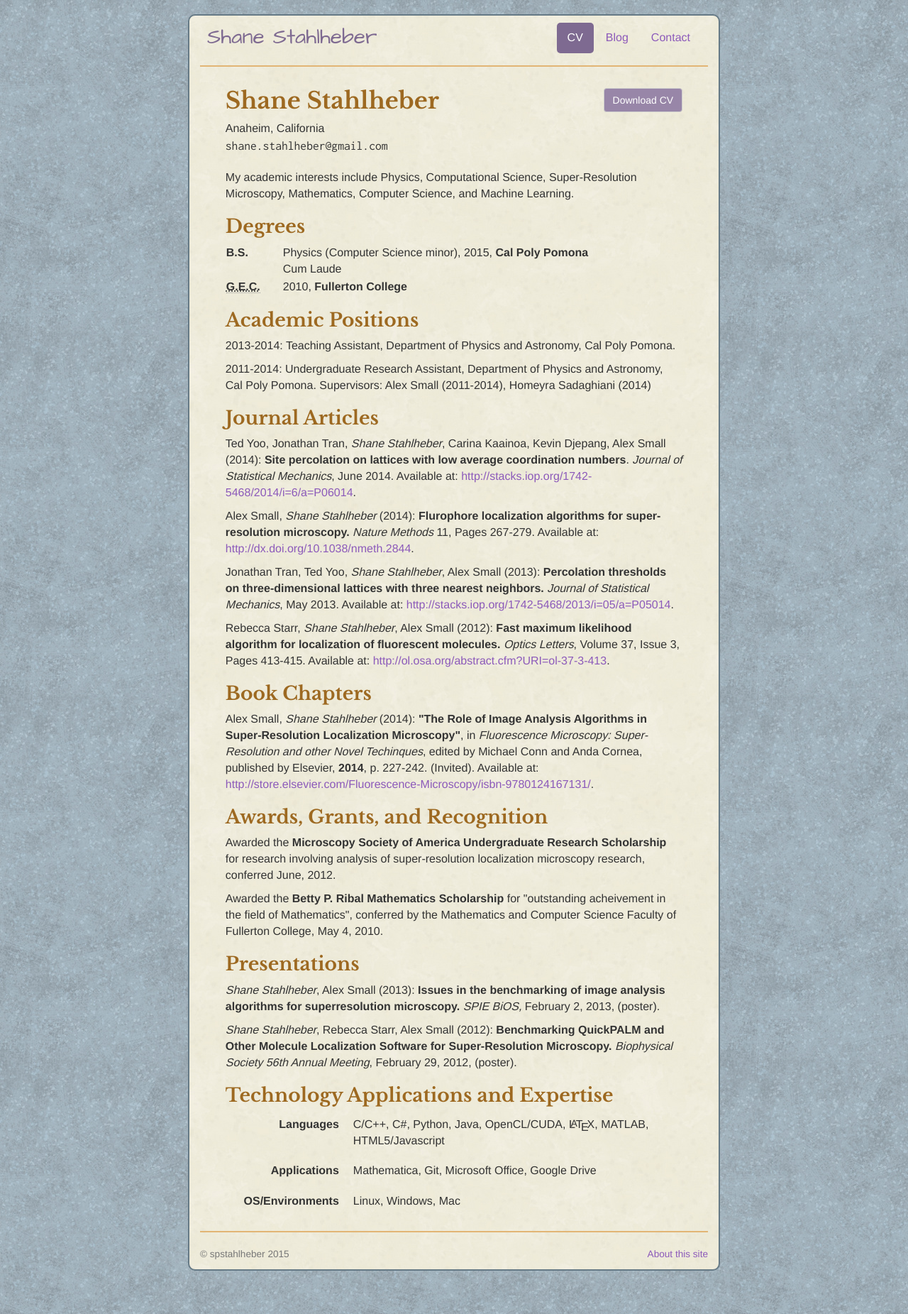
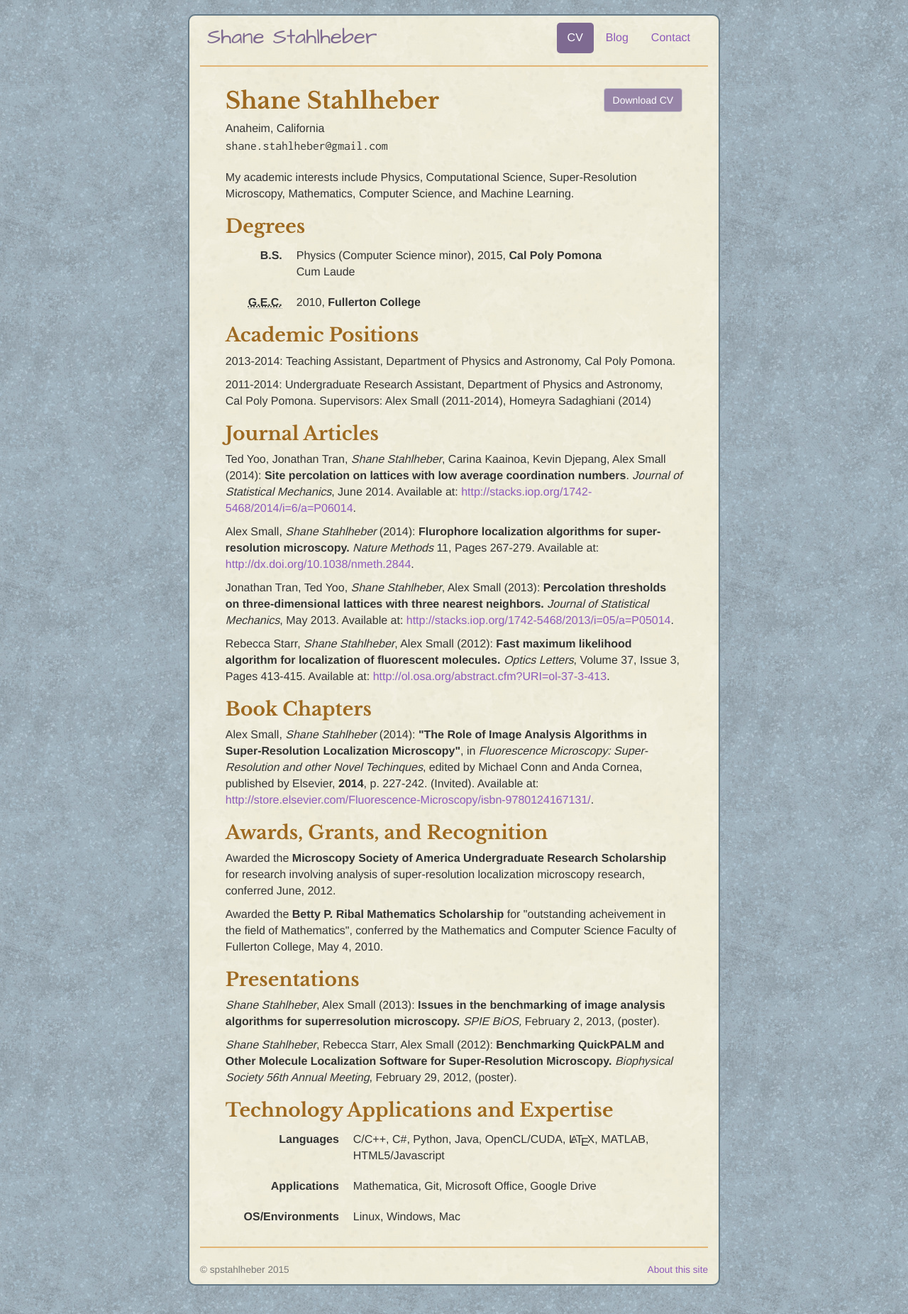
Before and after one commit to Fluorescing/fluorescing.github.io, a Jekyll site: the page built from cv/index.html, in a window 1280 px wide. Shown: the whole page at 71% size. Built offline with Jekyll 4.4.1, drawn with Linux system fonts in a browser that asks for light colours.

Commit message:
minor fixes and refactoring

```diff
--- a/_includes/head.html
+++ b/_includes/head.html
@@ -1,12 +1,12 @@
 <head>
 	<meta charset="utf-8">
-	<meta name="viewport" width="device-width, initial-scale=1.0">
+	<meta name="viewport" content="width=device-width, initial-scale=1.0">
 	<meta name="description" content="{{ page.description }}">
 	<meta name="author" content="Shane Stahlheber">
 	<!-- favicon
 	<link rel="shortcut icon" href="/img/ico/favicon.png">
 	-->
-	<title>{{ page.title }} | Shane Stahlheber | Physicist, Programmer, and Researcher.</title>
+	<title>{{ page.title }} | Shane Stahlheber | Physicist, Programmer, and Artist.</title>
 	<!-- styles -->
 	<link href="/css/bootstrap.css" rel="stylesheet">
 	<link href="/css/jumbotron-narrow.css" rel="stylesheet">
--- a/about/index.html
+++ b/about/index.html
@@ -11,7 +11,7 @@ description: Credits and information about the website spstahlheber.github.io, t
       <ul>
         <li>Based on the website jmcglone.github.io by Jonathan McGlone. <br>The original source can be found at: <a class="fixedwidth" href="https://github.com/jmcglone/jmcglone.github.io">https://github.com/jmcglone/jmcglone.github.io</a>.
         <li>Licensed under a <a rel="license" href="http://creativecommons.org/licenses/by/3.0/deed.en_US">Creative Commons Attribution 3.0 Unported License</a>. </li>
-        <li>Marked up with <a href="http://validator.w3.org/check?uri=http%3A%2F%2Fjmcglone.com%2F" title="HTML5 Validator">W3C validated HTML5</a></li>
+        <li>Marked up with <a href="https://validator.w3.org/nu/?doc=http%3A%2F%2Fwww.fluoresce.xyz" title="HTML5 Validator">W3C validated HTML5</a></li>
         <!--<li><a href="http://www.w3.org/TR/WCAG20/" title="WCAG 2.0">WCAG 2.0</a> compliant</li>-->
         <li><a href="http://alistapart.com/article/responsive-web-design" title="Responsive Web Design at A List Apart">Responsive</a> and compatible with a variety of devices</li>
         <li>Built with <a href="http://getbootstrap.com/" title="Bootstrap 3.0">Bootstrap 3.0</a></li>
--- a/css/style.scss
+++ b/css/style.scss
@@ -239,3 +239,11 @@ a:hover
     background: darken($adjacent-color, 10%);
     font-family: 'Arimo', Helvetica, sans-serif;
 }
+
+.cv-degrees dt {
+    width: 80px;
+}
+
+.cv-degrees dd {
+    margin-left: 100px;
+}
--- a/cv/index.html
+++ b/cv/index.html
@@ -8,7 +8,6 @@ blog: passive
 contact: passive
 description: Current CV for Shane Stahlheber, a Physicist, Programmer, and Researcher living and working in California.
 ---
-
 <style>
 .tex sub, .latex sub, .latex sup {
   text-transform: uppercase;
@@ -49,16 +48,14 @@ description: Current CV for Shane Stahlheber, a Physicist, Programmer, and Resea
     My academic interests include Physics, Computational Science, Super-Resolution Microscopy, Mathematics, Computer Science, and Machine Learning.
 
     <h2>Degrees</h2>
-                <table>
-                    <tr>
-                        <td style="width: 5em; vertical-align: text-top;"><strong>B.S.</strong></td>
-                        <td>Physics (Computer Science minor), 2015, <strong>Cal Poly Pomona</strong><br>Cum Laude</br></td>
-                    </tr>
-                    <tr>
-                        <td style="width: 5em; vertical-align: text-top;"><abbr title="General Education Certification"><strong>G.E.C.</strong></abbr></td>
-                        <td>2010, <strong>Fullerton College</strong></td>
-                    </tr>
-                </table>
+    <dl class="dl-horizontal cv-degrees">
+        <dt><strong>B.S.</strong></dt>
+        <dd>Physics (Computer Science minor), 2015, <strong>Cal Poly Pomona</strong><br>Cum Laude</br></dd>
+    </dl>
+    <dl class="dl-horizontal cv-degrees">
+        <dt><abbr title="General Education Certification"><strong>G.E.C.</strong></abbr></dt>
+        <dd>2010, <strong>Fullerton College</strong></dd>
+    </dl>
 
     <h2>Academic Positions</h2>
 
```
Also changed, not shown: other parts of about/index.html (+1 -1 lines), _layouts/post.html (indentation only). Lines whose indentation alone changed are shown as unchanged.
